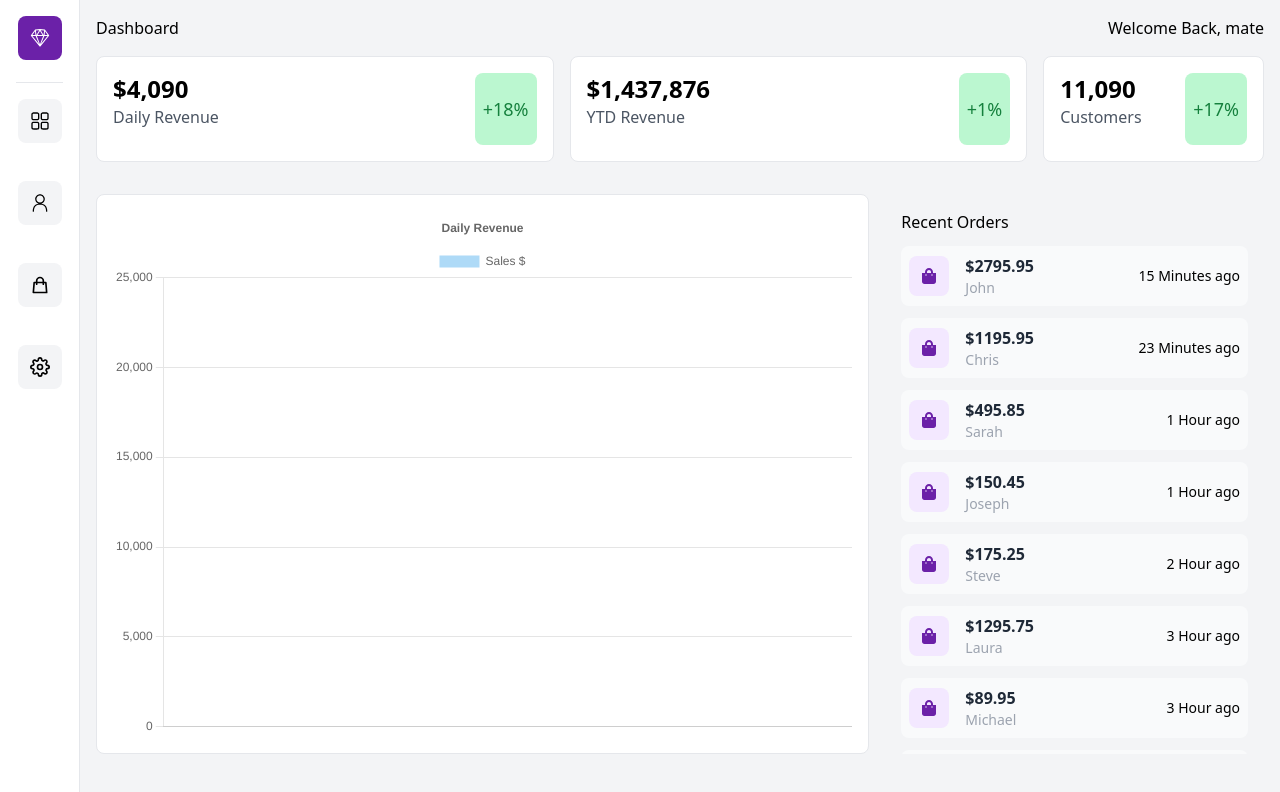
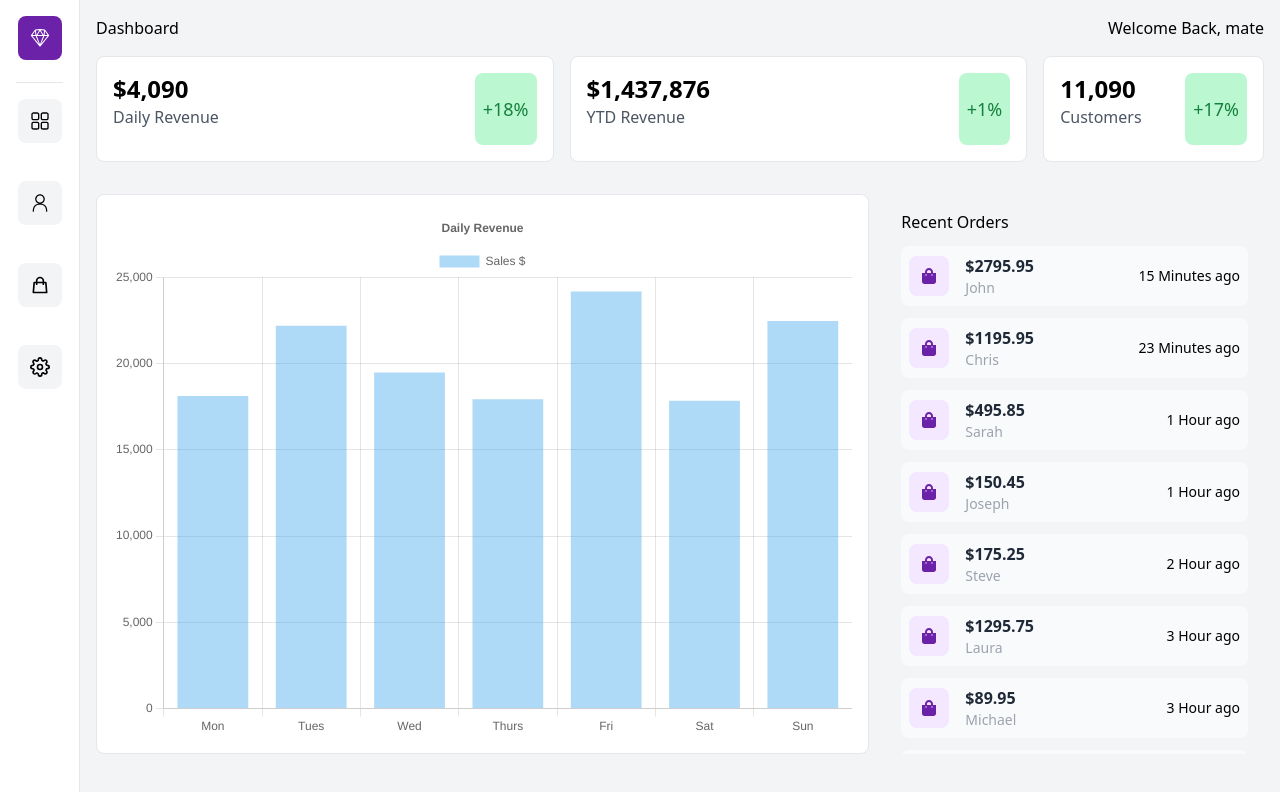
Before and after one commit to katsumi8/inventory-front-auth0, a Next.js app: page / in a window 1280 px wide. Shown: the top 792 px of the page. Built offline with nearby package versions, Linux system fonts and the light colour scheme.

Commit message:
changed components dir structure

```diff
--- a/src/app/page.tsx
+++ b/src/app/page.tsx
@@ -1,13 +1,13 @@
-import TopCards from "@/components/TopCards";
-import BarChart from "@/components/BarChart";
-import RecentOrders from "@/components/RecentOrders";
+import TopCards from "@/components/Dashboard/TopCards";
+import BarChart from "@/components/Dashboard/BarChart";
+import RecentOrders from "@/components/Dashboard/RecentOrders";
 
 
 export default function Home() {
   return (
     <>
       <TopCards />
-      <div className="p-4 grid md:grid-cols-3 grid-cols1 gap-4">
+      <div className="grid gap-4 p-4 md:grid-cols-3 grid-cols1">
         <BarChart />
         <RecentOrders />
       </div>
--- a/src/components/BarChart/Presenter.tsx
+++ /dev/null
@@ -1,9 +0,0 @@
-import React from 'react'
-
-function BarChartPT() {
-  return (
-    <div>BarChartPT</div>
-  )
-}
-
-export default BarChartPT
--- a/src/components/BarChart/index.tsx
+++ /dev/null
@@ -1,70 +0,0 @@
-"use client";
-import React, { useEffect, useState } from "react";
-import BarChartPT from "./Presenter";
-import { Bar } from "react-chartjs-2";
-import {
-  Chart as ChartJS,
-  CategoryScale,
-  LinearScale,
-  BarElement,
-  Title,
-  Tooltip,
-  Legend,
-  ChartData,
-  ChartOptions,
-} from "chart.js";
-
-ChartJS.register(
-  CategoryScale,
-  LinearScale,
-  BarElement,
-  Title,
-  Tooltip,
-  Legend
-);
-
-function BarChart() {
-  const [chartData, setChartData] = useState<
-    ChartData<"bar", (number | [number, number] | null)[], unknown>
-  >({ datasets: [] });
-  const [chartOptions, setChartOptions] = useState<ChartOptions<"bar">>({});
-
-  useEffect(() => {
-    setChartData({
-      labels: [],
-      datasets: [
-        {
-          label: "Sales $",
-          data: [18127, 22201, 19490, 17938, 24182, 17842, 22475],
-          borderColor: "rgb(53, 162, 235)",
-          backgroundColor: "rgb(53, 162, 235, 0.4",
-        },
-      ],
-    });
-
-    setChartOptions({
-      plugins: {
-        legend: {
-          position: "top",
-        },
-        title: {
-          display: true,
-          text: "Daily Revenue",
-        },
-      },
-      maintainAspectRatio: false,
-      responsive: true,
-    });
-  }, []);
-
-  return (
-    <>
-      {/* <BarChartPT /> */}
-      <div className="w-full md:col-span-2 relative lg:h-[70vh] h-[50vh] m-auto p-4 border rounded-lg bg-white">
-        <Bar data={chartData} options={chartOptions} />
-      </div>
-    </>
-  );
-}
-
-export default BarChart;
--- /dev/null
+++ b/src/components/Dashboard/BarChart/Presenter.tsx
@@ -0,0 +1,18 @@
+import React from "react";
+import { Bar } from "react-chartjs-2";
+
+function BarChartPT({
+  chartData,
+  chartOptions,
+}: {
+  chartData: any;
+  chartOptions: any;
+}) {
+  return (
+    <div className="w-full md:col-span-2 relative lg:h-[70vh] h-[50vh] m-auto p-4 border rounded-lg bg-white">
+      <Bar data={chartData} options={chartOptions} />
+    </div>
+  );
+}
+
+export default BarChartPT;
--- /dev/null
+++ b/src/components/Dashboard/BarChart/index.tsx
@@ -0,0 +1,66 @@
+"use client";
+import React, { useEffect, useState } from "react";
+import BarChartPT from "./Presenter";
+
+import {
+  Chart as ChartJS,
+  CategoryScale,
+  LinearScale,
+  BarElement,
+  Title,
+  Tooltip,
+  Legend,
+  ChartData,
+  ChartOptions,
+} from "chart.js";
+
+ChartJS.register(
+  CategoryScale,
+  LinearScale,
+  BarElement,
+  Title,
+  Tooltip,
+  Legend
+);
+
+function BarChart() {
+  const [chartData, setChartData] = useState<
+    ChartData<"bar", (number | [number, number] | null)[], unknown>
+  >({ datasets: [] });
+  const [chartOptions, setChartOptions] = useState<ChartOptions<"bar">>({});
+
+  useEffect(() => {
+    setChartData({
+        labels: ['Mon', 'Tues', 'Wed', 'Thurs', 'Fri', 'Sat', 'Sun'],
+        datasets: [
+            {
+                label: 'Sales $',
+                data: [18127, 22201, 19490, 17938, 24182, 17842, 22475],
+                borderColor: 'rgb(53, 162, 235)',
+                backgroundColor: 'rgb(53, 162, 235, 0.4',
+              },
+        ]
+    })
+    setChartOptions({
+        plugins: {
+            legend: {
+                position: 'top',
+            },
+            title: {
+                display: true,
+                text: 'Daily Revenue'
+            }
+        },
+        maintainAspectRatio: false,
+        responsive: true
+    })
+  }, [])
+
+  return (
+    <>
+      <BarChartPT chartData={chartData} chartOptions={chartOptions} />
+    </>
+  );
+}
+
+export default BarChart;
```
Also changed, not shown: src/components/Dashboard/RecentOrders/Presenter.tsx (renamed from src/components/RecentOrders/Presenter.tsx), src/components/Dashboard/RecentOrders/index.tsx (renamed from src/components/RecentOrders/index.tsx), src/components/Dashboard/TopCards/Presenter.tsx (renamed from src/components/TopCards/Presenter.tsx), src/components/Dashboard/TopCards/index.tsx (renamed from src/components/TopCards/index.tsx).
